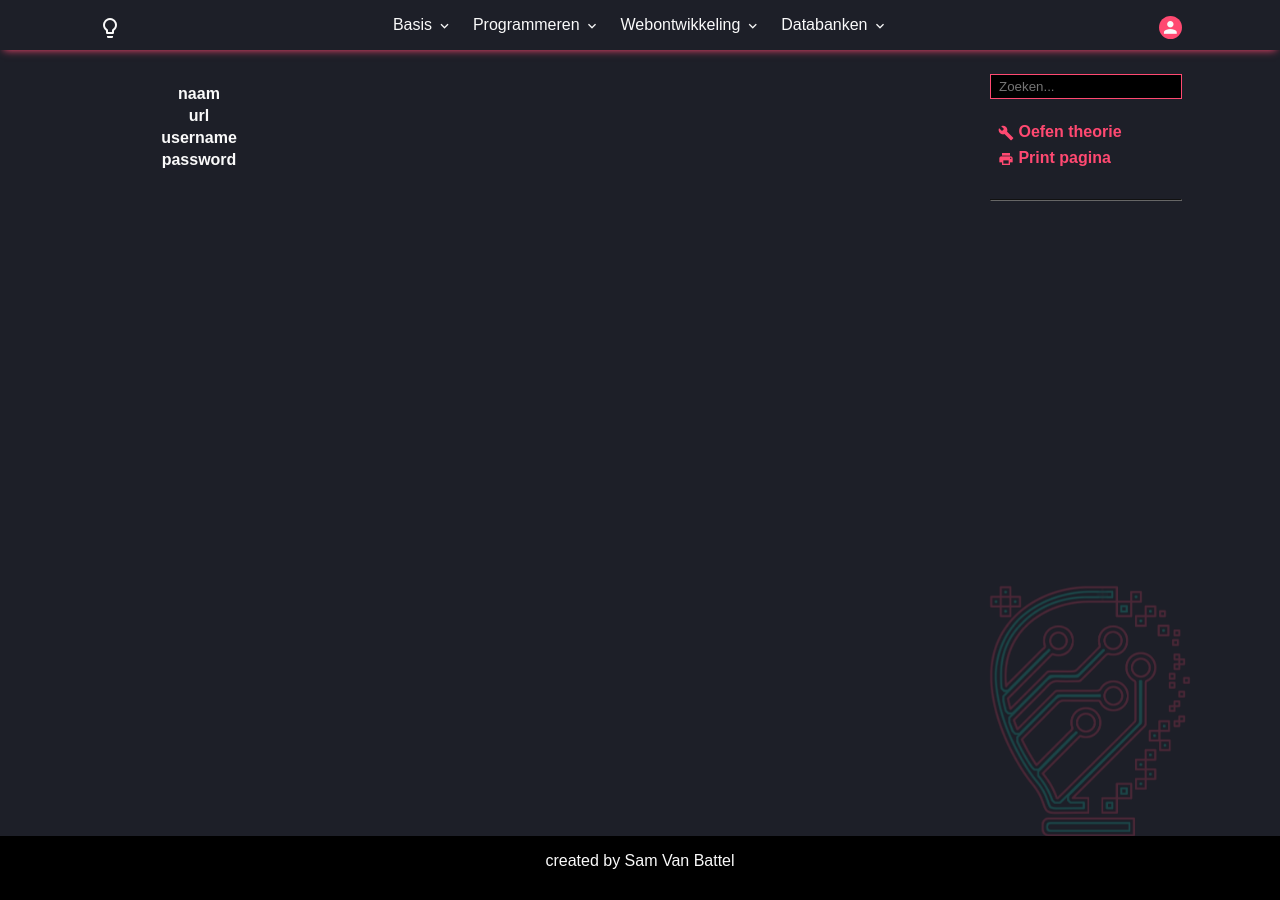
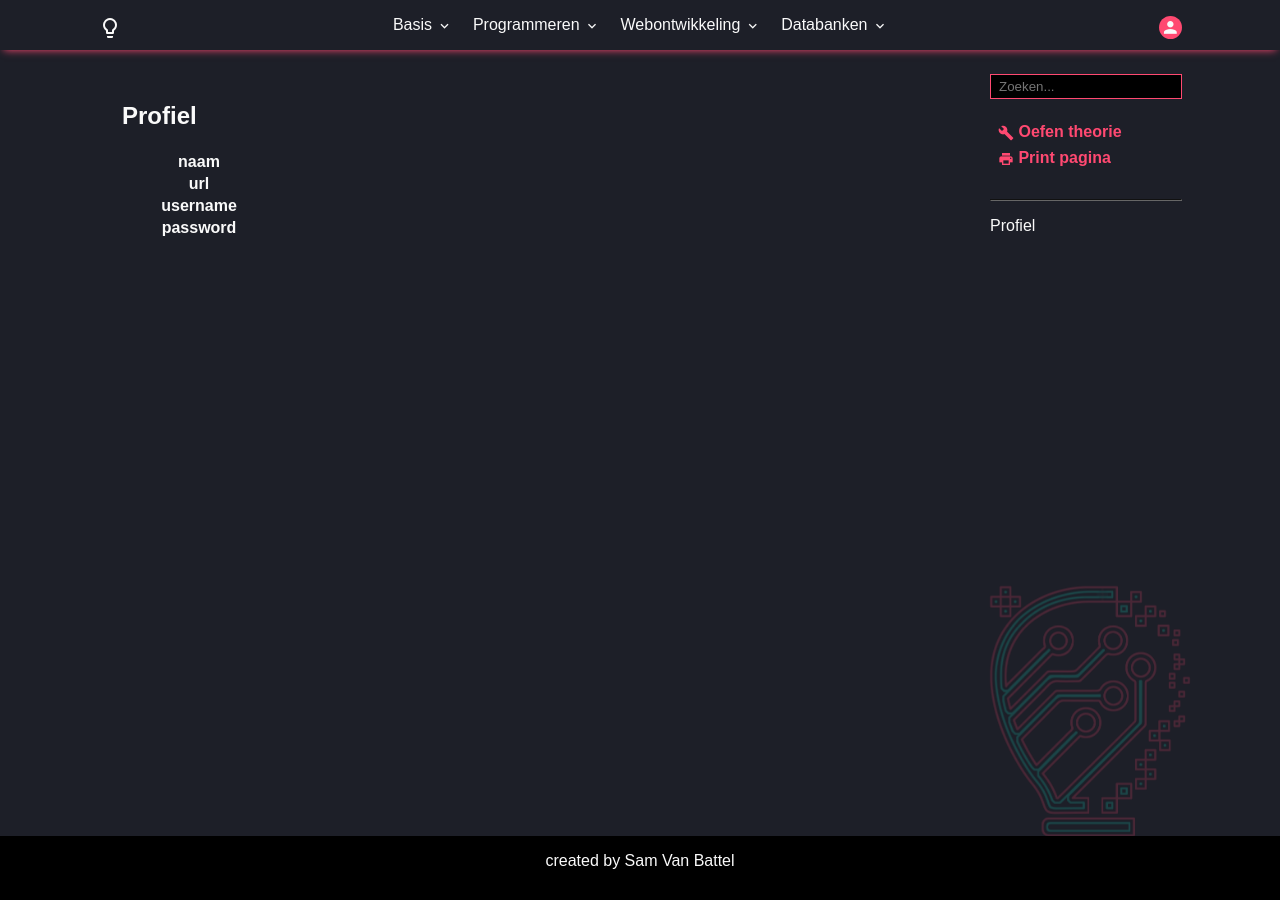
Before and after one commit to T-INFORMATICA/t-informatica.github.io, a Jekyll site: the page built from lms-profile.html, in a window 1280 px wide. Built offline with Jekyll 4.4.1, drawn with Linux system fonts in a browser that asks for light colours; comment, search, counter and statistics services are not loaded.

Commit message:
Update lms-profile.html

```diff
--- a/lms-profile.html
+++ b/lms-profile.html
@@ -1,6 +1,8 @@
 ---
 layout: lms
 ---
+
+<h1>Profiel</h1>
 
 <table class="styledTable">
     <tbody>
```
